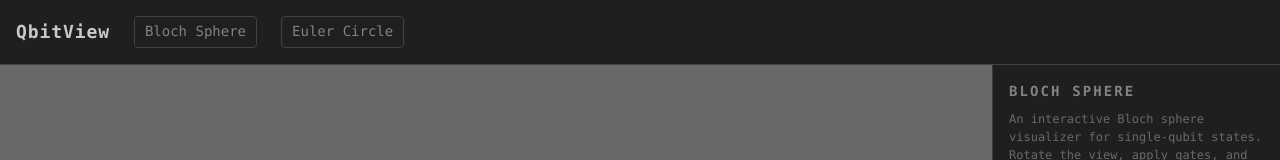
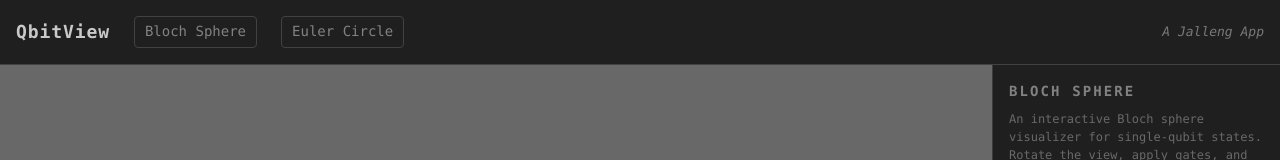
Before and after one commit to jalleng/qubit-view, a React (Vite) app: page /bloch-sphere in a window 1280 px wide. Shown: the top 160 px of the page. Built offline with nearby package versions, Linux system fonts and the light colour scheme; no server answers.

Commit message:
feat: Added Jalleng App Link

```diff
--- a/src/pages/App.module.css
+++ b/src/pages/App.module.css
@@ -33,7 +33,9 @@
   padding: 0.25rem 0.625rem;
   border: 1px solid var(--mantine-color-dark-4);
   border-radius: 4px;
-  transition: color 120ms ease, background-color 120ms ease;
+  transition:
+    color 120ms ease,
+    background-color 120ms ease;
 }
 
 .navLink:hover {
@@ -57,3 +59,11 @@
   flex: 1;
   min-width: 0;
 }
+
+.jallengAppLink {
+  margin-left: auto;
+  color: rgba(255, 255, 255, 0.4);
+  font-size: 13px;
+  font-style: italic;
+  text-decoration: none;
+}
--- a/src/pages/App.tsx
+++ b/src/pages/App.tsx
@@ -3,6 +3,9 @@ import { BlochSpherePage } from "./BlochSpherePage";
 import HomePage from "./HomePage";
 import classes from "./App.module.css";
 import { EulerCirclePage } from "./EulerCirclePage";
+
+const JALLENG_APP_LINK: string | undefined =
+  import.meta.env.VITE_JALLENG_APP_LINK ?? "";
 
 export default function App() {
   return (
@@ -17,6 +20,14 @@ export default function App() {
         <Link to="/euler-circle" className={classes.navLink}>
           Euler Circle
         </Link>
+        <a
+          className={classes.jallengAppLink}
+          href={JALLENG_APP_LINK || "#"}
+          target="_blank"
+          rel="noopener noreferrer"
+        >
+          A Jalleng App
+        </a>
       </nav>
       <div className={classes.pageWrapper}>
         <Routes>
```
Also changed, not shown: 1 other file (tests, documents, lock files or other folders).
